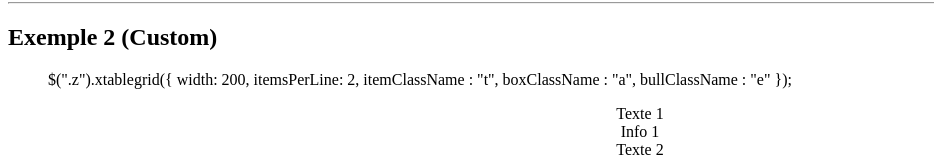
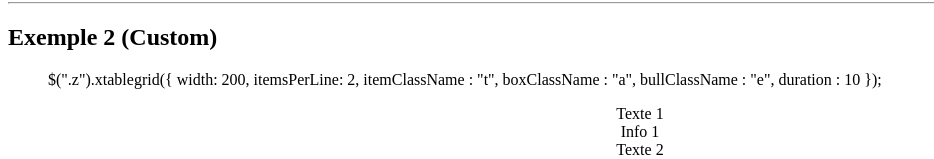
Before and after one commit to remiheens/jquery-xtablegrid, a plain HTML site: page index.html in a window 1280 px wide. Shown: the part 413-572 px from the top of the page, without its empty margins (0-934 px from the left). Drawn offline with nearby package versions, Linux system fonts and the light colour scheme.

Commit message:
add duration for animation

```diff
--- a/index.html
+++ b/index.html
@@ -99,7 +99,8 @@
                 itemsPerLine: 2,
                 itemClassName : "t",
                 boxClassName : "a",
-                bullClassName : "e"
+                bullClassName : "e",
+                duration : 10
             });
       </blockquote>
       <div class="z">
@@ -145,11 +146,12 @@
             $(".xtablegrid-wrapper").xtablegrid();
 
             $(".z").xtablegrid({
-                width: 200,
+                width: 500,
                 itemsPerLine: 2,
                 itemClassName : "t",
                 boxClassName : "a",
-                bullClassName : "e"
+                bullClassName : "e",
+                duration : 10
             });
         });
 
```
